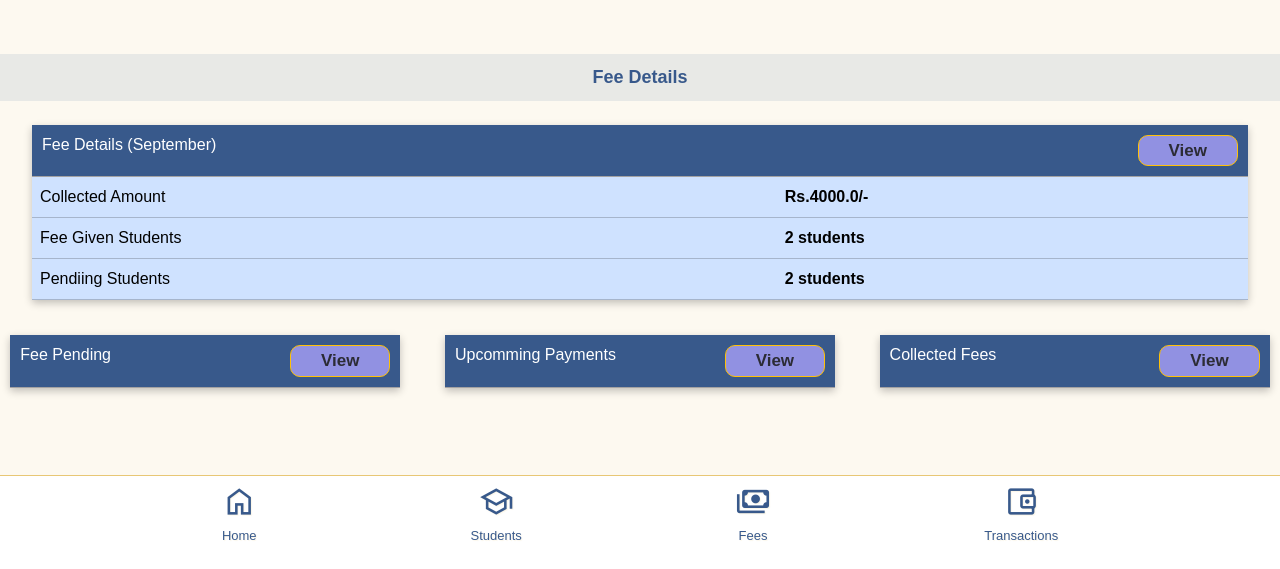
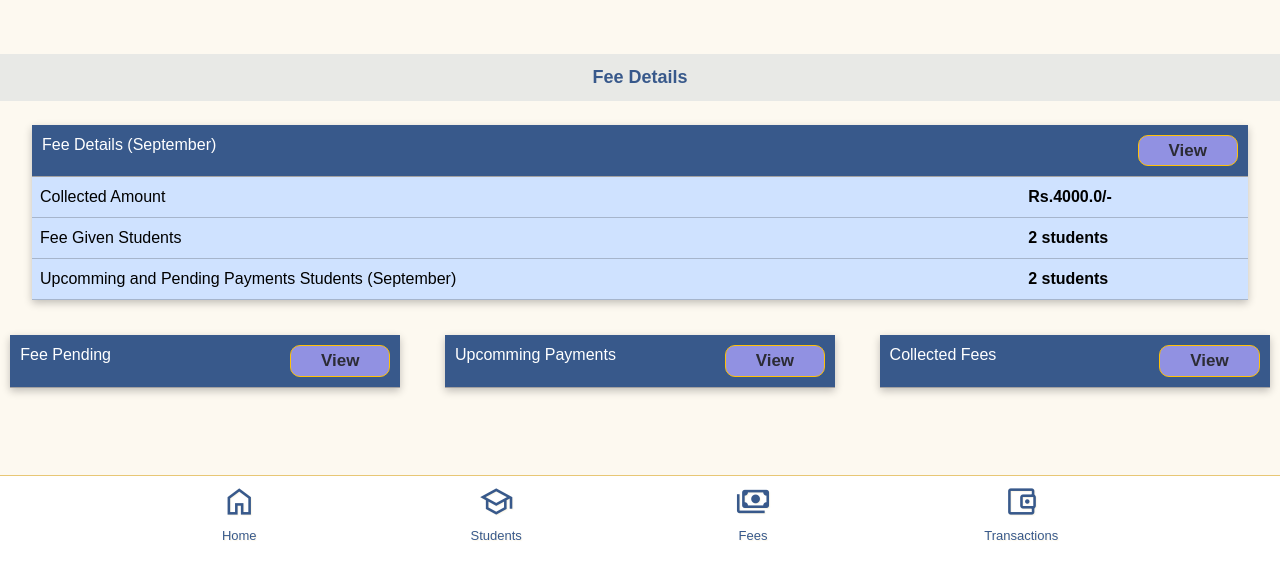
Before and after one commit to pramodthundathil/soccer_maniac, a Django app: page /FeesData in a window 1280 px wide. Shown: the part 231-800 px from the top of the page. Run offline with Django 3.2, Linux system fonts and the light colour scheme; data comes from the database, SQL or seed files in the repository; both versions use the stored data as it was after the commit; some libraries are stand-ins or nearby versions.

Commit message:
fee update

```diff
--- a/base/views.py
+++ b/base/views.py
@@ -158,15 +158,15 @@ def UpcomingPayments(request):
     context = {"upcomming":upcommimgfeestudents}
     return render(request,"upcommingpayments.html",context)
 
-def PendinFees(request):
-    from datetime import datetime, timedelta
-    from django.utils import timezone
-    current_month = timezone.now().month
-    current_year = timezone.now().year
+# def PendinFees(request):
+#     from datetime import datetime, timedelta
+#     from django.utils import timezone
+#     current_month = timezone.now().month
+#     current_year = timezone.now().year
 
-    pendingstudents = Fees.objects.exclude(date__month =current_month,date__year=current_year)
+    # pendingstudents = Fees.objects.exclude(date__month =current_month,date__year=current_year)
 
-    students_val = []
+    # students_val = []
     # students = StudentDetails.objects.all()
     # for i in students:
 
@@ -181,7 +181,20 @@ def PendinFees(request):
     for i in pendingstudents:
         students_val.append(i.student)
 
-    pending_students = list(set(students_val))
+
+    from django.db.models import F, Count, Q
+    from django.db.models.functions import ExtractMonth
+
+# Get the current month
+# current_month = 9  # Replace with the current month number (e.g., 9 for September)
+
+# Query the database
+    # results = Fees.objects.filter(~Q(date__month=current_month,date__year=current_year),  # Exclude records in the current month
+    # student__in=Fees.objects.values('student').annotate(foreign_key_count=Count('student')).filter(student=1)  # Filter for foreign key elements with a count of 1
+    # )
+
+    # print(results,"========================")
+    # pending_students = list(set(students_val))
     # from django.db.models import F, Count
     # duplicates = pendingstudents.values('student').annotate(count=Count('student')).filter(count__gt=1)
     # Get a list of related_field values that are duplicates
@@ -191,7 +204,50 @@ def PendinFees(request):
     # filtered_queryset = pendingstudents.exclude(student__in=duplicate_related_field_values)
     # queryset = pendingstudents.order_by('student', 'id').distinct('student')
     # print(filtered_queryset)
+    # context = {
+    #     "pendingstudents":pending_students
+    # }
+    # return render(request,"pendingfees.html",context)
+
+def PendinFees(request):
+    from datetime import datetime, timedelta
+    from django.utils import timezone
+    current_month = timezone.now().month
+    current_year = timezone.now().year
+    current_day = timezone.now().day
+    pendingstudents = Fees.objects.exclude(date__month =current_month,date__year=current_year)
+    feepaiedstudents = Fees.objects.filter(date__month =current_month,date__year=current_year)
+
+    studentsfeepending = []
+    studentsfeepaid = []
+    final_fee_pending = []
+    for i in pendingstudents:
+        studentsfeepending.append(i.student)
+    for j in feepaiedstudents:
+        studentsfeepaid.append(j)
+
+    students = StudentDetails.objects.all()
+
+    pending_on_month = list(set(students).difference(set(studentsfeepending)))
+    print(pending_on_month)
+    print(students[0].Date_of_Joining.day)
+    final_fee_pending.extend(pending_on_month)
+
+    for item in studentsfeepending:
+        try:
+            feepend = Fees.objects.get(date__day__lte = item.Date_of_Joining.day, student = item)
+            final_fee_pending.append(feepend.student)
+        except:
+            continue
+
+    print(final_fee_pending)
+
+    for stu in final_fee_pending:
+        if stu.Date_of_Joining.day > current_day:
+            final_fee_pending.remove(stu)
+
+
     context = {
-        "pendingstudents":pending_students
+        "pendingstudents":final_fee_pending
     }
     return render(request,"pendingfees.html",context)
--- a/templates/fees.html
+++ b/templates/fees.html
@@ -95,7 +95,7 @@ textarea {
                       <td class="amount">{{student_num}} students</td>
                   </tr>
                   <tr>
-                      <td>Pendiing Students</td>
+                      <td>Upcomming and Pending Payments Students ({{month}})</td>
                       <td class="amount">{{pending_students}} students</td>
                   </tr>
               </table>
--- a/templates/pendingfees.html
+++ b/templates/pendingfees.html
@@ -40,7 +40,7 @@
             <td>{{item.FullName}}</td>
             <td>{{item.Date_of_Joining}}</td>
             <td>
-                <span class="badge text-bg-danger">Unpaide</span>
+                <span class="badge text-bg-danger">Unpaid</span>
             </td>
             <td style="text-align:center"><a href="{%url 'StudentSingleView' item.id %}"><i style="font-size: larger; color:#5b91e2" class="bi bi-eye"></i></a></td>
 
```
Also changed, not shown: db.sqlite3.
